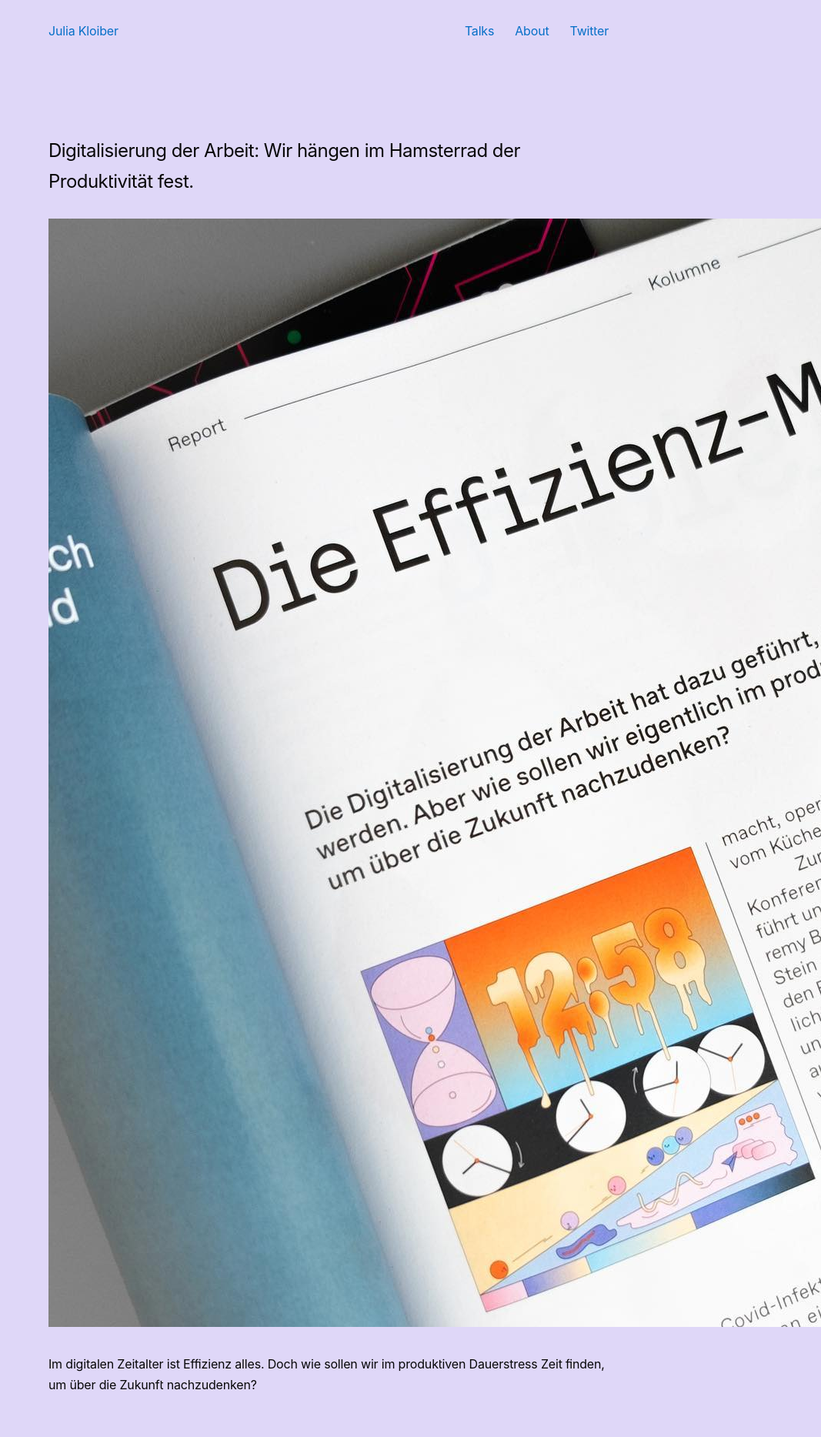
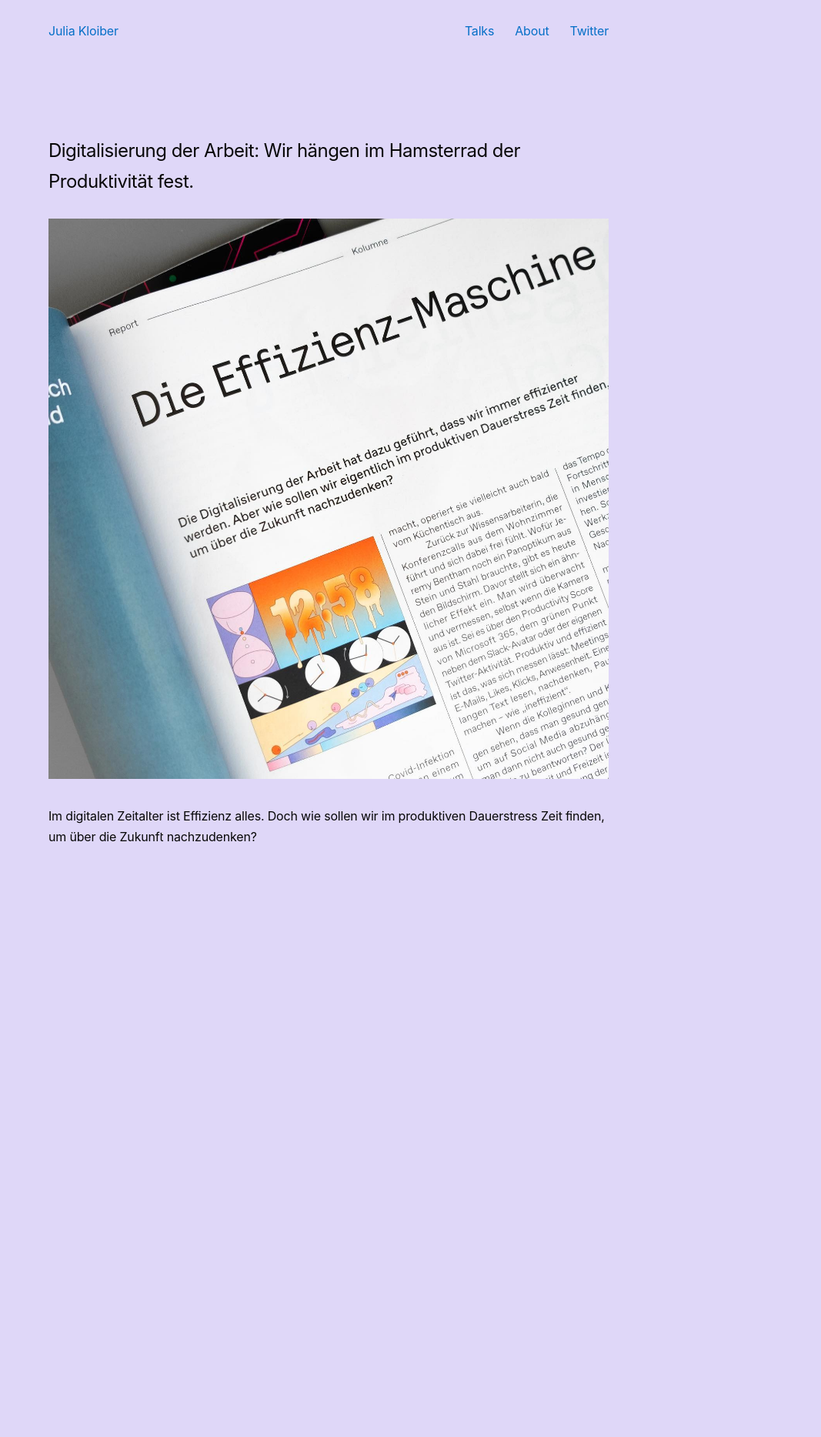
Before and after one commit to juliakloiber/juliakloiber.github.io, a Jekyll site: the page built from _posts/2022-05-31-digitalisierung-der-arbeit.md, in a window 1280 px wide. Shown: the whole page at 77% size, without its empty margins (213-1280 px from the left). Built offline with Jekyll 4.4.1, drawn with Linux system fonts in a browser that asks for light colours; some web fonts are replaced; after the commit the page ends 1155 px from its top, so only the background shows below that.

```diff
--- a/_includes/base.css
+++ b/_includes/base.css
@@ -98,6 +98,10 @@ article ul li::before {
 
 article {
     padding-bottom: var(--line-height);
+}
+
+article img {
+    max-width: 100%;
 }
 
 h1,
```
Also changed, not shown: _posts/2022-05-31-digitalisierung-der-arbeit.md (+1 -1 lines).
